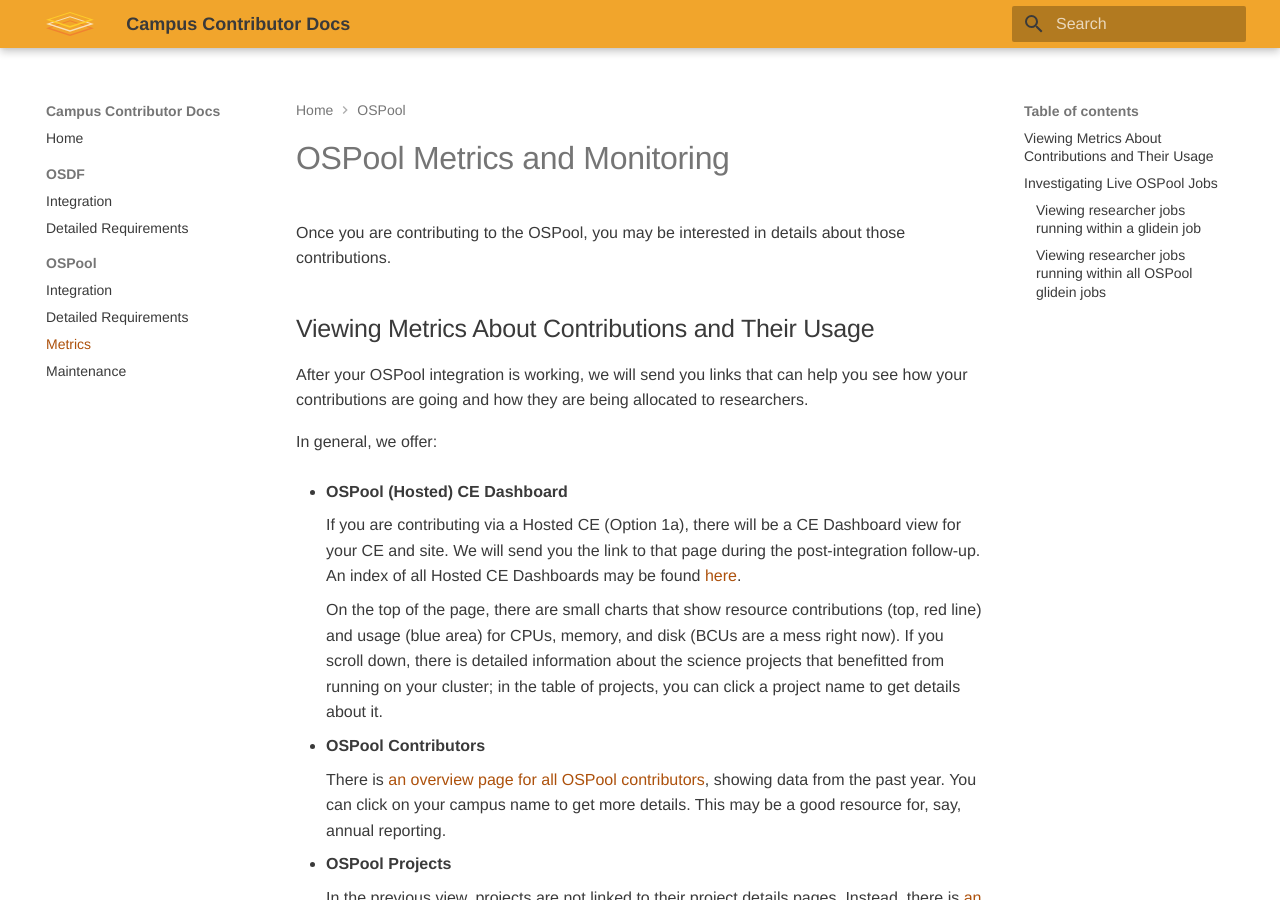
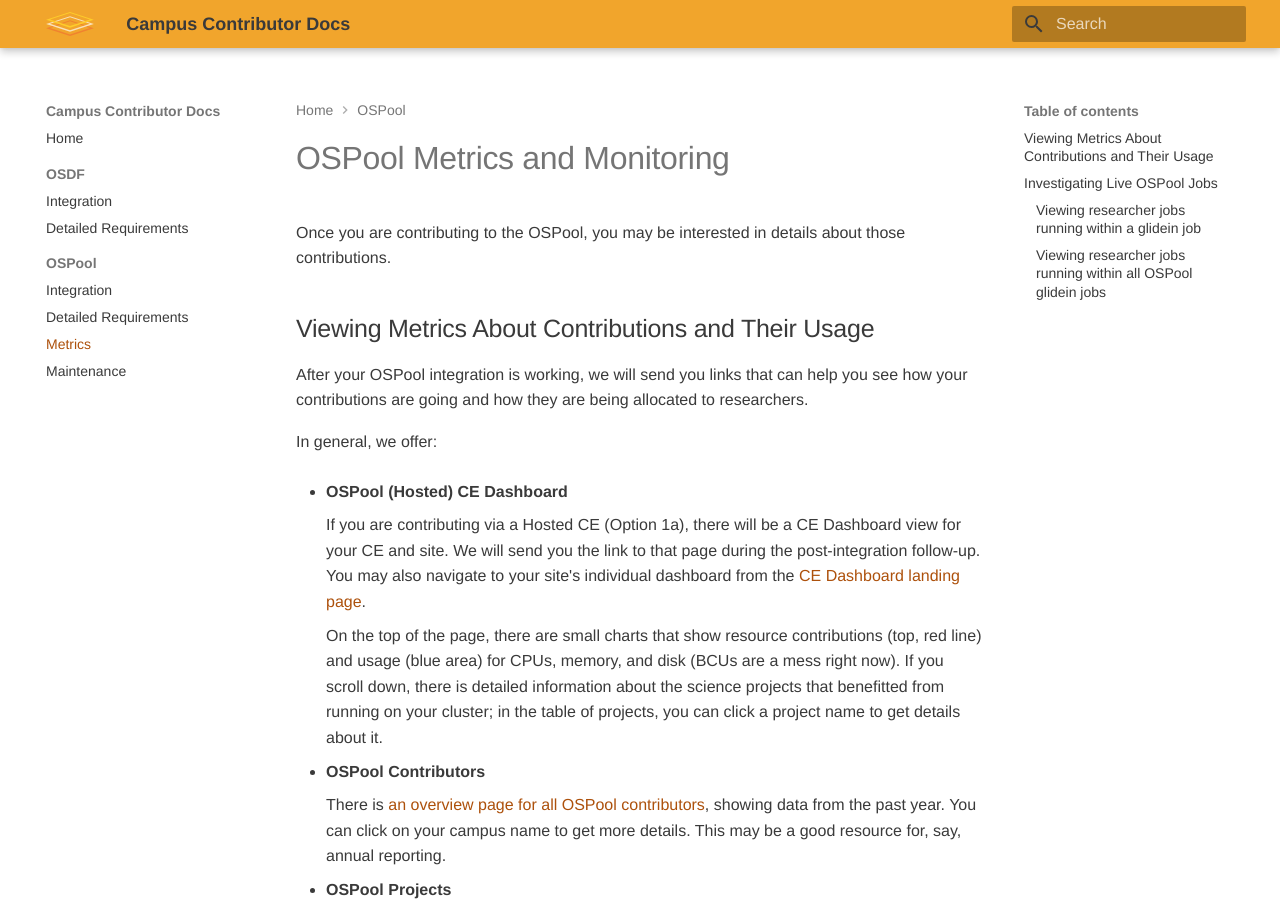
Before and after one commit to osg-htc/campus-docs, an MkDocs documentation site: the page built from docs/ospool-metrics.md, in a window 1280 px wide and 900 px high. Built offline with MkDocs 1.6.1 and Material for MkDocs 9.7.7, drawn with Linux system fonts in a browser that asks for light colours.

Commit message:
Clarify navigation to individual CE Dashboard
Updated the navigation instruction for the CE Dashboard link.

```diff
--- a/docs/ospool-metrics.md
+++ b/docs/ospool-metrics.md
@@ -16,7 +16,7 @@
 
     If you are contributing via a Hosted CE (Option 1a), there will be a CE Dashboard view for your CE and site.
     We will send you the link to that page during the post-integration follow-up.
-    An index of all Hosted CE Dashboards may be found [here](https://ce-dashboard.ospool.osg-htc.org/index.html).
+    You may also navigate to your site's individual dashboard from the [CE Dashboard landing page](https://ce-dashboard.ospool.osg-htc.org/index.html).
 
     On the top of the page,
     there are small charts that show resource contributions (top, red line) and
```
